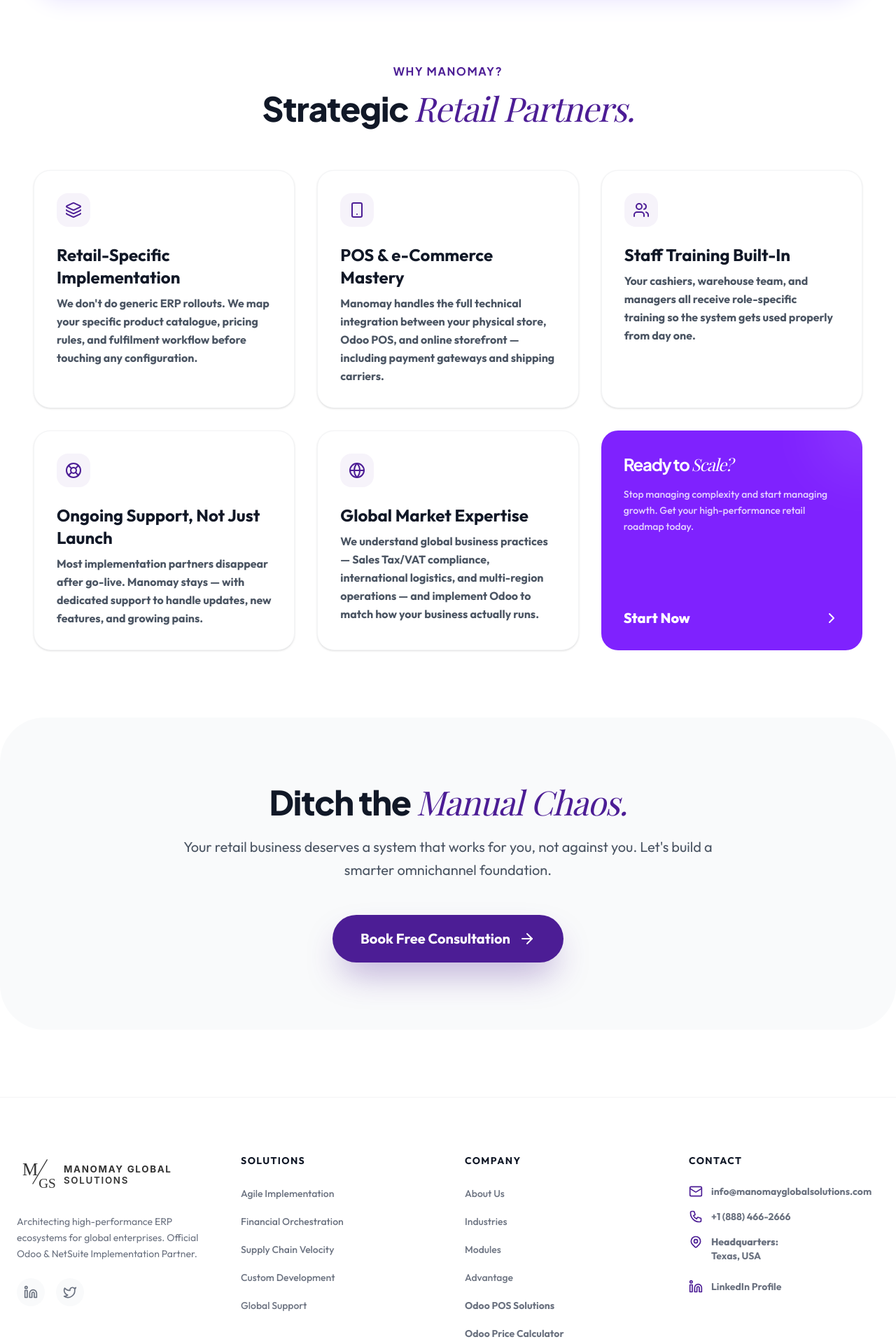
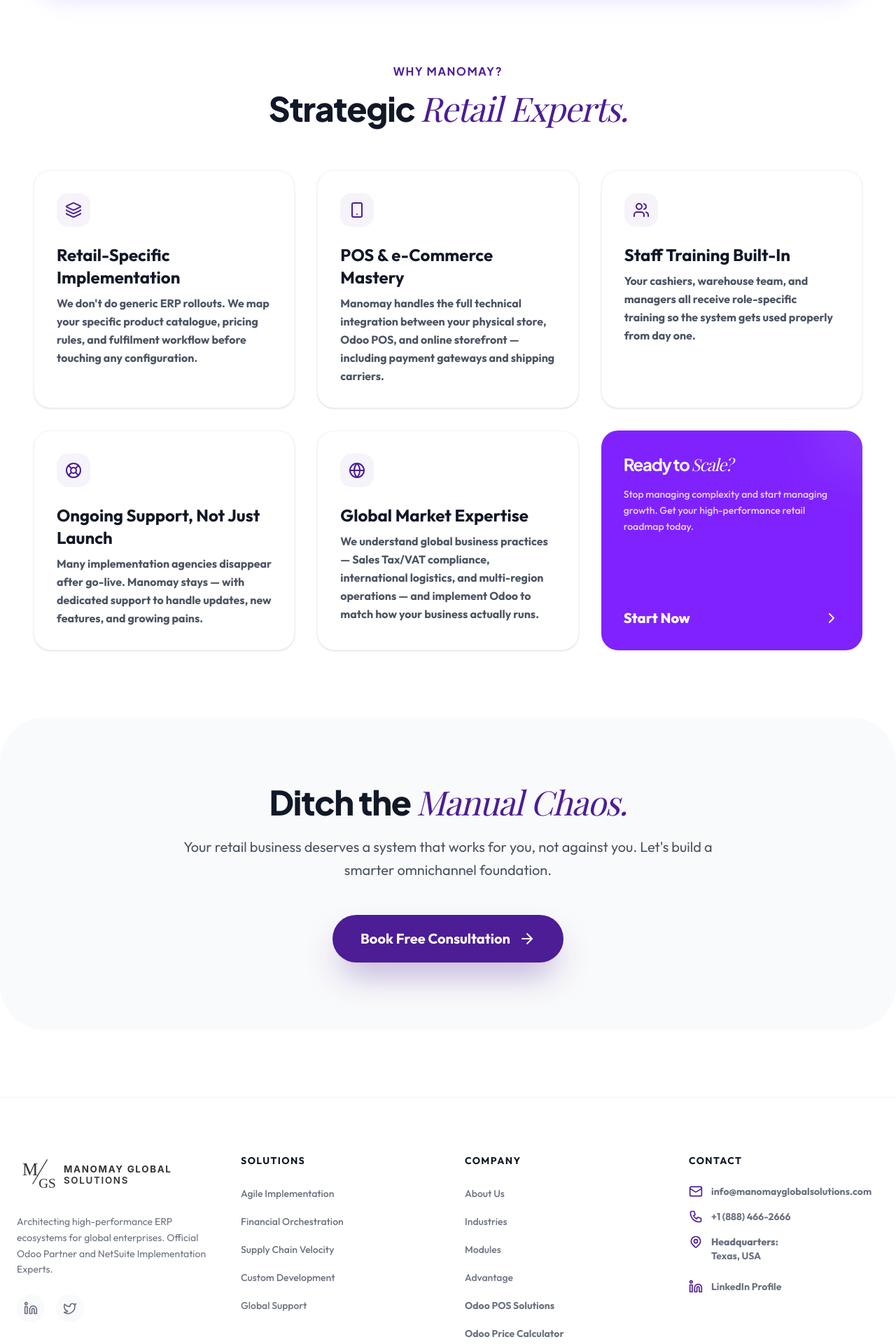
Before and after one commit to ideacubes-ai/manomay-web-app, a React (Vite) app: page /industries/retail-ecommerce in a window 1280 px wide. Shown: the part 2740-4660 px from the top of the page at 70% size. Built offline with nearby package versions, Linux system fonts and the light colour scheme; a web font is replaced by a local one.

Commit message:
refactor: update brand messaging and remove unused section
Update site copy to emphasize "Expert" status over "Partner" where appropriate, refine service descriptions for clarity, and remove the unused EEATSection component.

```diff
--- a/src/components/FAQSection.tsx
+++ b/src/components/FAQSection.tsx
@@ -6,7 +6,7 @@ import { Helmet } from "react-helmet-async";
 const faqs = [
   {
     question: "What industries does Manomay serve?",
-    answer: "We primarily serve the retail, e-commerce, manufacturing, IT & professional services, and CRM/Helpdesk sectors. We also have a very strong footprint in the global insurance space (InsurTech) across the Caribbean, US, and other markets.",
+    answer: "We primarily serve the retail, e-commerce, manufacturing, IT & professional services, and CRM/Helpdesk sectors.",
   },
   {
     question: "How long does an Odoo implementation take?",
--- a/src/components/Footer.tsx
+++ b/src/components/Footer.tsx
@@ -10,7 +10,7 @@ export default function Footer() {
           <div className="col-span-1 md:col-span-1">
             <Logo className="mb-6" />
             <p className="text-slate-500 text-sm leading-relaxed mb-6">
-              Architecting high-performance ERP ecosystems for global enterprises. Official Odoo & NetSuite Implementation Partner.
+              Architecting high-performance ERP ecosystems for global enterprises. Official Odoo Partner and NetSuite Implementation Experts.
             </p>
             <div className="flex gap-4">
               <a href="https://www.linkedin.com/company/manomay-global" target="_blank" rel="noopener noreferrer" aria-label="LinkedIn Profile" className="w-10 h-10 rounded-full bg-slate-50 flex items-center justify-center text-slate-500 hover:bg-brand hover:text-white transition-all">
--- a/src/components/Hero.tsx
+++ b/src/components/Hero.tsx
@@ -37,9 +37,9 @@ const slides: Slide[] = [
     cta2: "",
     cta2Link: "",
     image: "/hero-implementation.jpeg",
-    imageAlt: "Odoo and NetSuite Implementation Partner Workspace",
-    overlayTitle: "Official Partner",
-    overlayDesc: "Odoo & Oracle NetSuite Certified Experts",
+    imageAlt: "Odoo and NetSuite Implementation Workspace",
+    overlayTitle: "Official Odoo Partner",
+    overlayDesc: "Odoo Partner & NetSuite Specialists",
     floatingTopLabel: "Worry Free Implementations",
     floatingTopValue: "100% Dedicated Implementations",
     floatingBottomLabel: "Certified Experts",
--- a/src/components/SEO.tsx
+++ b/src/components/SEO.tsx
@@ -30,7 +30,7 @@ export default function SEO({
     "name": "Manomay Global Solutions",
     "url": "https://manomayglobalsolutions.com",
     "logo": "https://manomayglobalsolutions.com/Manomay_Logo_Favicon.png",
-    "description": "Global ERP Implementation & Consulting Partner specializing in NetSuite and Odoo.",
+    "description": "Global ERP Implementation Consulting Agency specializing in Odoo and offering expert NetSuite implementations.",
     "contactPoint": {
       "@type": "ContactPoint",
       "contactType": "Customer Support",
--- a/src/components/TrustBar.tsx
+++ b/src/components/TrustBar.tsx
@@ -5,7 +5,7 @@ export default function TrustBar() {
   const stats = [
     {
       label: "Odoo & NetSuite ERP",
-      value: "Implementation Specialist",
+      value: "Implementation Experts",
       icon: <ShieldCheck className="w-5 h-5" />
     },
     {
--- a/src/pages/Home.tsx
+++ b/src/pages/Home.tsx
@@ -7,7 +7,6 @@ import Advantage from "../components/Advantage";
 import AboutUs from "../components/AboutUs";
 import SavingsCalculator from "../components/SavingsCalculator";
 import Testimonials from "../components/Testimonials";
-import EEATSection from "../components/EEATSection";
 import FAQSection from "../components/FAQSection";
 import SEO from "../components/SEO";
 import { Helmet } from "react-helmet-async";
@@ -22,7 +21,7 @@ export default function Home() {
     "url": "https://manomayglobalsolutions.com",
     "telePhone": "+1 (888) 466-2666",
     "email": "info@manomayglobalsolutions.com",
-    "description": "Global ERP Implementation & Consulting Partner specializing in NetSuite and Odoo.",
+    "description": "Global ERP Implementation Consulting Agency specializing in Odoo and offering expert NetSuite implementations.",
     "address": {
       "@type": "PostalAddress",
       "addressCountry": "US"
@@ -44,7 +43,6 @@ export default function Home() {
       <Hero />
       <TrustBar />
       <AboutUs />
-      <EEATSection />
       <EfficiencyGrid />
       <Industries />
       <OdooModules />
--- a/src/pages/ITProfessionalServices.tsx
+++ b/src/pages/ITProfessionalServices.tsx
@@ -279,7 +279,7 @@ const ITProfessionalServices = () => {
             <div className="order-1 lg:order-2">
               <h2 className="text-sm font-bold tracking-widest text-brand uppercase mb-4">The Advisor Advantage</h2>
               <h3 className="text-3xl font-black text-slate-900 mb-8 font-jakarta">
-                Why Partner <br/> with <span className="font-display italic font-normal text-brand">Manomay?</span>
+                Why Choose <br/> <span className="font-display italic font-normal text-brand">Manomay?</span>
               </h3>
               <p className="text-lg text-slate-600 mb-8 leading-relaxed font-light">
                 We don't just install software; we design adoption strategies. From complex billing model configuration to timesheet discipline plans, we ensure your Odoo setup scales with your client base.
--- a/src/pages/Manufacturing.tsx
+++ b/src/pages/Manufacturing.tsx
@@ -294,7 +294,7 @@ export default function Manufacturing() {
         <div className="text-center mb-16">
           <h2 className="text-sm font-bold tracking-widest text-brand uppercase mb-4 font-jakarta">Why Manomay?</h2>
           <h3 className="text-3xl lg:text-5xl font-black text-slate-900 tracking-tight font-jakarta">
-            Technical <span className="font-display italic font-normal text-brand">Factory Partners.</span>
+            Technical <span className="font-display italic font-normal text-brand">Factory Experts.</span>
           </h3>
         </div>
 
--- a/src/pages/NetSuite.tsx
+++ b/src/pages/NetSuite.tsx
@@ -296,7 +296,7 @@ export default function NetSuite() {
 
             <div>
               <h2 className="text-base font-bold tracking-widest text-brand uppercase mb-4">Why Choose Us?</h2>
-              <h3 className="text-3xl lg:text-4xl font-black mb-6 tracking-tight leading-tight text-white font-jakarta">High-Stakes <span className="font-display italic font-normal text-brand">Strategic</span> Partners.</h3>
+              <h3 className="text-3xl lg:text-4xl font-black mb-6 tracking-tight leading-tight text-white font-jakarta">High-Stakes <span className="font-display italic font-normal text-brand">Strategic</span> Experts.</h3>
               <ul className="space-y-5">
                 {[
                   "CFO-Focused Implementation Approach",
--- a/src/pages/RetailEcommerce.tsx
+++ b/src/pages/RetailEcommerce.tsx
@@ -271,7 +271,7 @@ export default function RetailEcommerce() {
         <div className="text-center mb-16">
           <h2 className="text-base font-bold tracking-widest text-brand uppercase mb-4 font-jakarta">Why Manomay?</h2>
           <h3 className="text-3xl lg:text-5xl font-black text-slate-900 tracking-tight font-jakarta">
-            Strategic <span className="font-display italic font-normal text-brand">Retail Partners.</span>
+            Strategic <span className="font-display italic font-normal text-brand">Retail Experts.</span>
           </h3>
         </div>
 
@@ -294,7 +294,7 @@ export default function RetailEcommerce() {
             },
             {
               title: "Ongoing Support, Not Just Launch",
-              desc: "Most implementation partners disappear after go-live. Manomay stays — with dedicated support to handle updates, new features, and growing pains.",
+              desc: "Many implementation agencies disappear after go-live. Manomay stays — with dedicated support to handle updates, new features, and growing pains.",
               icon: <LifeBuoy className="w-6 h-6 text-brand" />
             },
             {
--- a/src/pages/WhyManomay.tsx
+++ b/src/pages/WhyManomay.tsx
@@ -84,7 +84,7 @@ export default function WhyManomay() {
     "mainEntity": {
       "@type": "Organization",
       "name": "Manomay Global Solutions",
-      "description": "Global ERP Implementation & Consulting Partner specializing in NetSuite and Odoo."
+      "description": "Global ERP Implementation Consulting Agency specializing in Odoo and offering expert NetSuite implementations."
     }
   };
 
```
